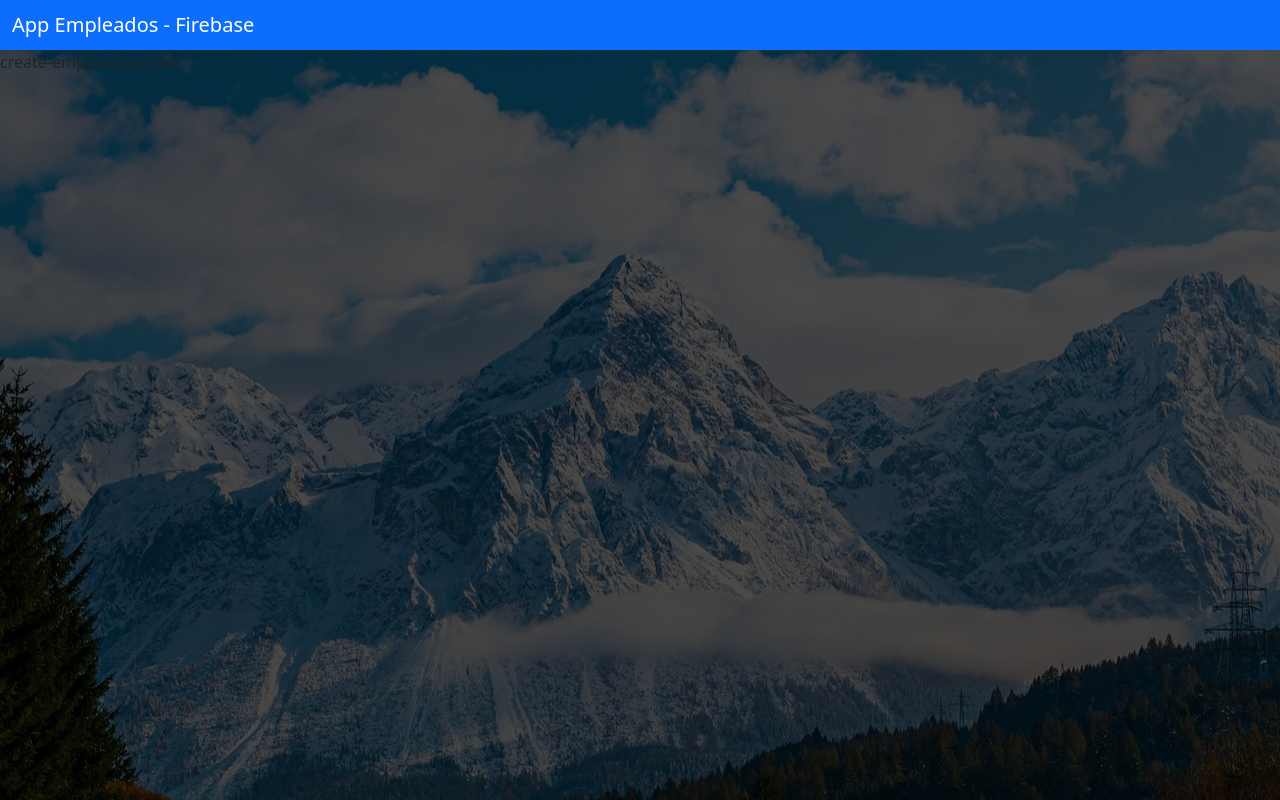
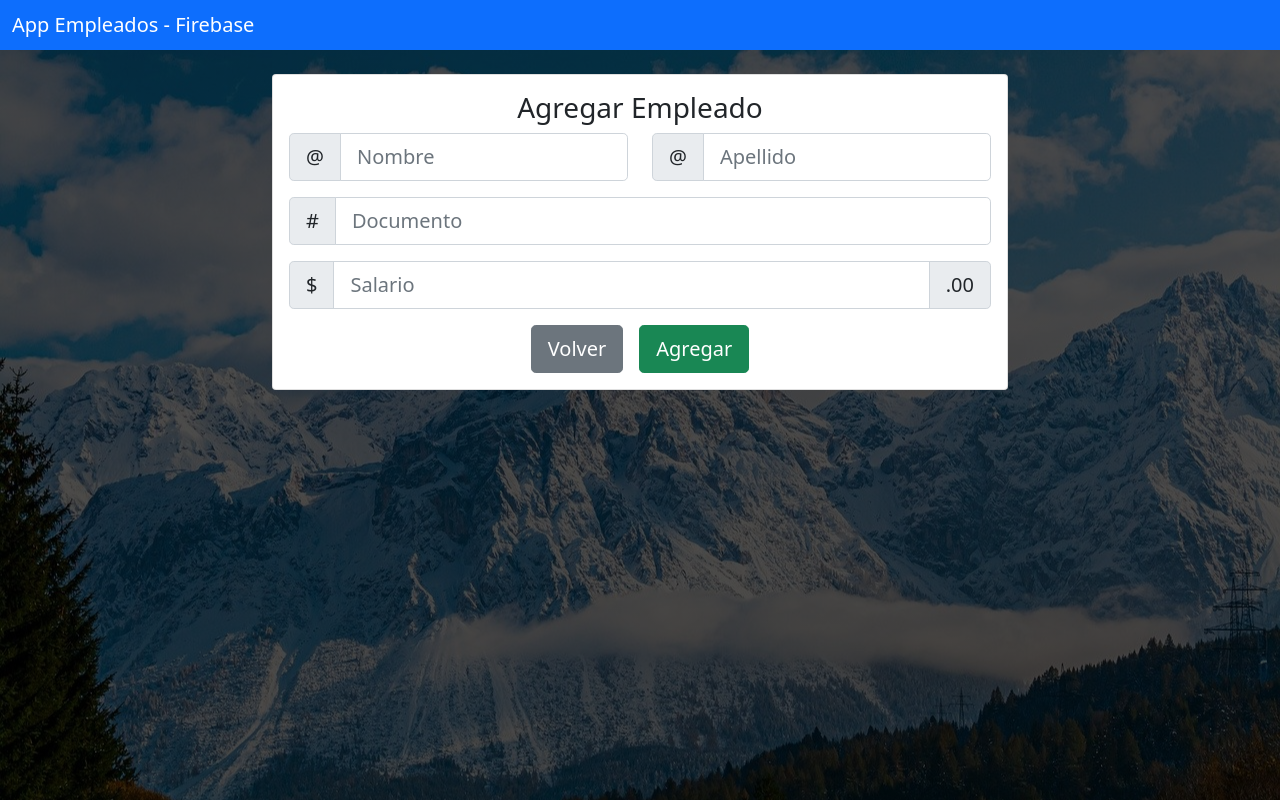
Before and after one commit to chentitorupa/AppEmpleados, an Angular app: page /create-empleado in a window 1280 px wide. Built offline with nearby package versions, Linux system fonts and the light colour scheme.

Commit message:
Se creó formulario para agregar empleado

```diff
--- a/src/app/components/create-empleado/create-empleado.component.html
+++ b/src/app/components/create-empleado/create-empleado.component.html
@@ -1 +1,47 @@
-<p>create-empleado works!</p>
+<div class="container pt-4">
+    <div class="row">
+        <div class="col-lg-8 offset-lg-2">
+            <div class="card text-center">
+                <div class="card-body">
+                    <h3>Agregar Empleado</h3>
+                    <form >
+                        <div class="row">
+                            <div class="col">
+                                <div class="input-group input-group-lg mb-3">
+                                    <span class="input-group-text" id="basic-addon1">@</span>
+                                    <input type="text" class="form-control"
+                                        placeholder="Nombre" aria-label="Nombre"
+                                        aria-describedby="basic-addon1">
+                                </div>
+                            </div>
+                            <div class="col">
+                                <div class="input-group input-group-lg mb-3">
+                                    <span class="input-group-text" id="basic-addon1">@</span>
+                                    <input type="text" class="form-control"
+                                        placeholder="Apellido" aria-label="Apellido"
+                                        aria-describedby="basic-addon1">
+                                </div>
+                            </div>
+                        </div>
+                        <div class="input-group input-group-lg mb-3">
+                            <span class="input-group-text" id="basic-addon1">#</span>
+                            <input type="text" class="form-control"
+                                placeholder="Documento" aria-label="Documento" aria-describedby="basic-addon1">
+                        </div>
+                        <div class="input-group input-group-lg mb-3">
+                            <span class="input-group-text" id="basic-addon1">$</span>
+                            <input type="text" class="form-control"
+                                placeholder="Salario" aria-label="Salario" aria-describedby="basic-addon1">
+                            <span class="input-group-text">.00</span>
+                        </div>
+                        <div class="mt-3">
+                            <button type="text" class="btn btn-secondary btn-lg me-3"
+                                routerLink="/list-empleados">Volver</button>
+                            <button type="submit" class="btn btn-success btn-lg">Agregar</button>
+                        </div>
+                    </form>
+                </div>
+            </div>
+        </div>
+    </div>
+</div>
```
